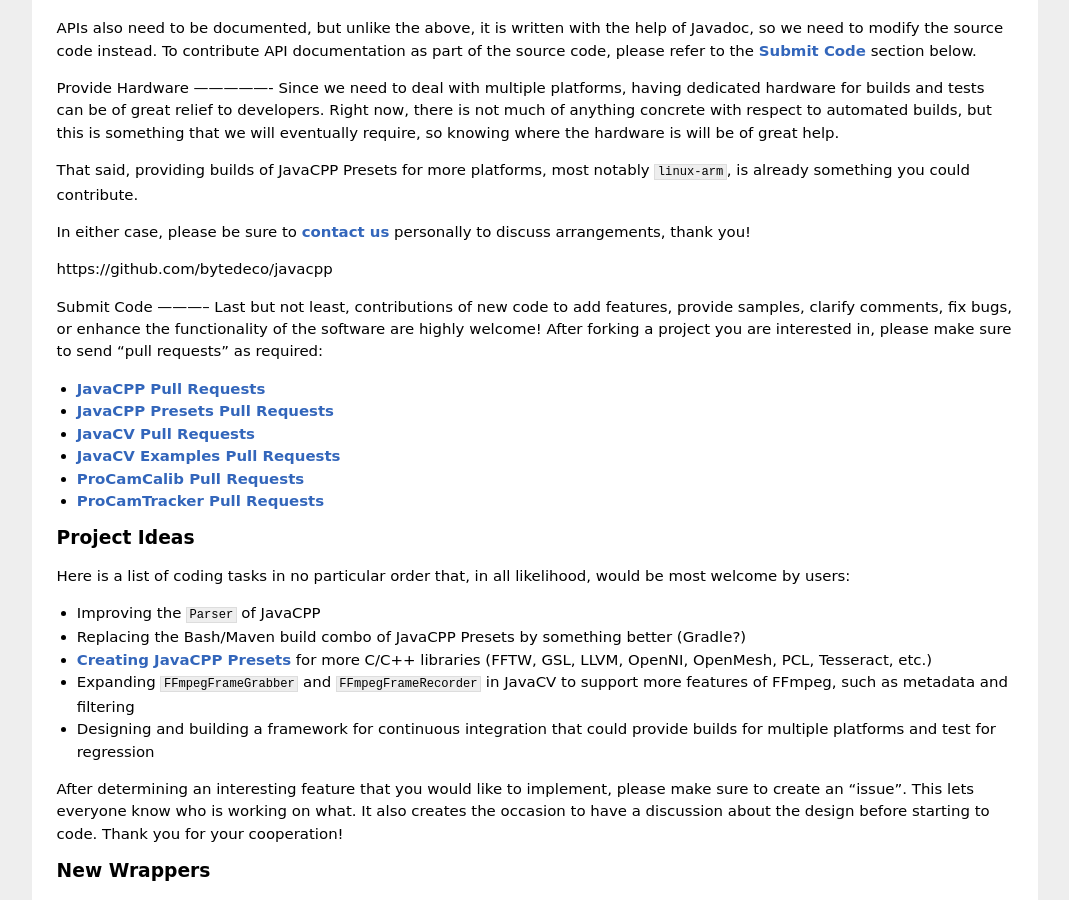
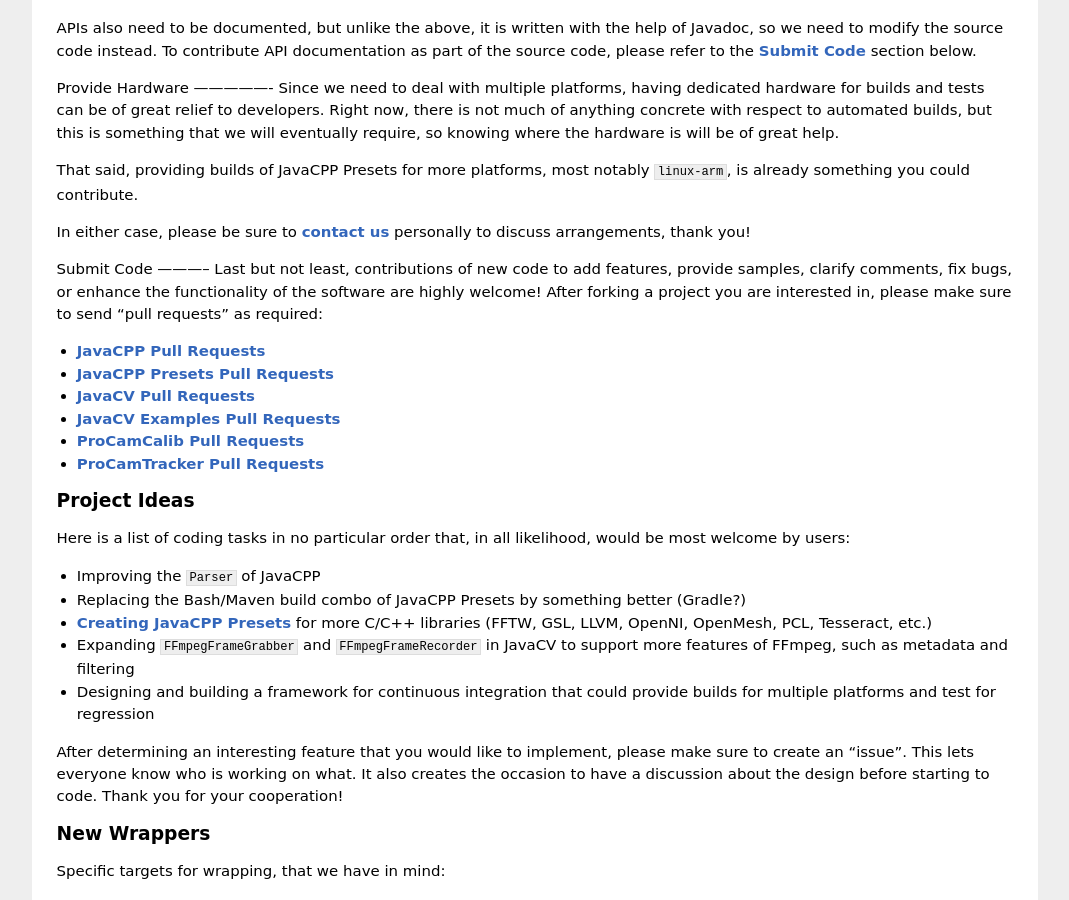
Before and after one commit to bytedeco/bytedeco.github.io, a Jekyll site: the page built from contribute/index.md, in a window 1280 px wide and 900 px high, scrolled down 946 px. Shown: the whole window, without its empty margins (105-1174 px from the left). Built offline with Jekyll 4.4.1, drawn with Linux system fonts in a browser that asks for light colours; Markdown is read by kramdown in place of the engine named in the settings; part of the change alters nothing that is shown.

Commit message:
remove extraneous link

```diff
--- a/contribute/index.md
+++ b/contribute/index.md
@@ -52,8 +52,6 @@ Since we need to deal with multiple platforms, having dedicated hardware for bui
 That said, providing builds of JavaCPP Presets for more platforms, most notably `linux-arm`, is already something you could contribute.
 
 In either case, please be sure to [contact us](mailto:contact at bytedeco.org) personally to discuss arrangements, thank you!
-
-https://github.com/bytedeco/javacpp
 
 <a id="submit-code"></a>
 Submit Code
```
